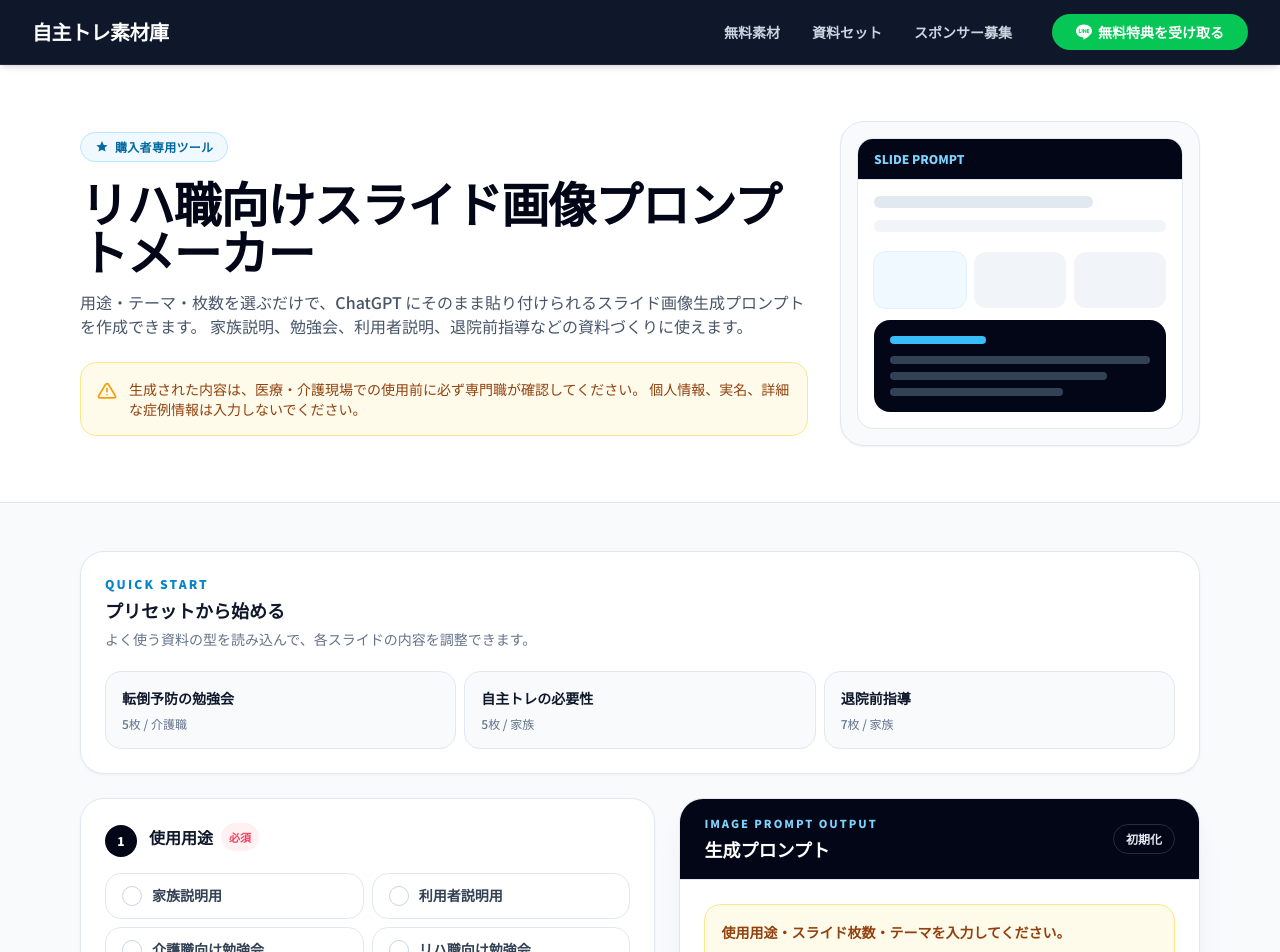
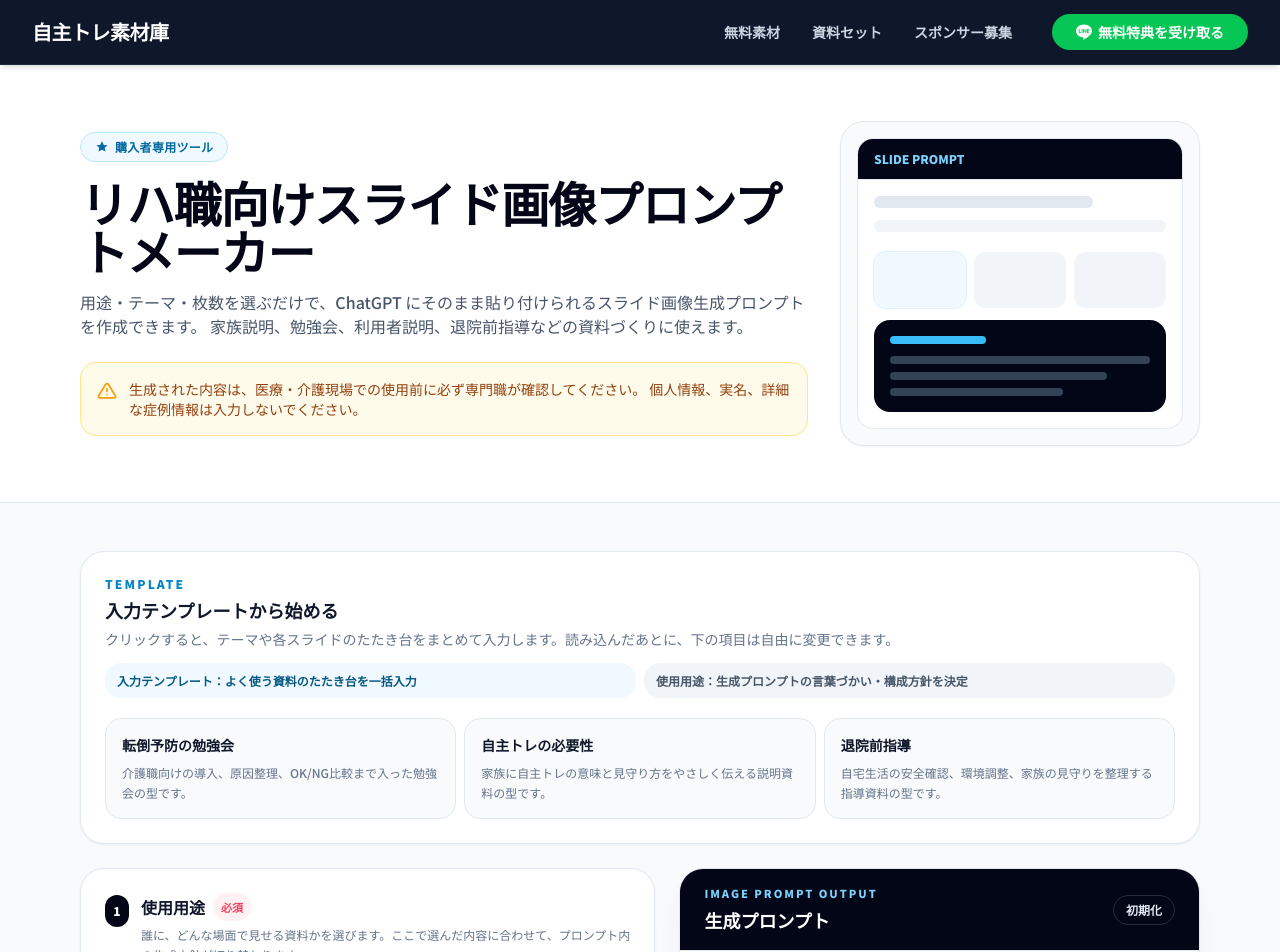
Before and after one commit to makomaru2023/jishutore-starter, a Next.js app: page /member/slide-prompt-generator in a window 1280 px wide. Shown: the top 952 px of the page. Built offline with nearby package versions, Linux system fonts and the light colour scheme.

Commit message:
改善: プロンプトメーカーのテンプレート表示を整理

```diff
--- a/src/components/member/slide-prompt-generator/SlidePromptGenerator.tsx
+++ b/src/components/member/slide-prompt-generator/SlidePromptGenerator.tsx
@@ -154,14 +154,22 @@ export function SlidePromptGenerator() {
       <section className="rounded-3xl border border-slate-200 bg-white p-5 shadow-sm shadow-slate-200/60 sm:p-6">
         <div className="mb-5">
           <p className="text-xs font-black uppercase tracking-[0.18em] text-sky-600">
-            Quick Start
+            TEMPLATE
           </p>
           <h3 className="mt-1 text-lg font-black text-slate-900">
-            プリセットから始める
+            入力テンプレートから始める
           </h3>
           <p className="mt-1 text-sm font-medium leading-relaxed text-slate-500">
-            よく使う資料の型を読み込んで、各スライドの内容を調整できます。
+            クリックすると、テーマや各スライドのたたき台をまとめて入力します。読み込んだあとに、下の項目は自由に変更できます。
           </p>
+          <div className="mt-3 grid gap-2 text-xs font-bold leading-relaxed text-slate-500 sm:grid-cols-2">
+            <div className="rounded-2xl bg-sky-50 px-3 py-2 text-sky-800">
+              入力テンプレート：よく使う資料のたたき台を一括入力
+            </div>
+            <div className="rounded-2xl bg-slate-100 px-3 py-2 text-slate-600">
+              使用用途：生成プロンプトの言葉づかい・構成方針を決定
+            </div>
+          </div>
         </div>
         <div className="grid gap-2 sm:grid-cols-3">
           {PRESETS.map((preset) => (
@@ -174,8 +182,8 @@ export function SlidePromptGenerator() {
               <span className="block text-sm font-black text-slate-900">
                 {preset.label}
               </span>
-              <span className="mt-2 block text-xs font-medium text-slate-500">
-                {preset.slideCount} / {preset.audience}
+              <span className="mt-2 block text-xs font-medium leading-relaxed text-slate-500">
+                {preset.summary}
               </span>
             </button>
           ))}
@@ -184,7 +192,12 @@ export function SlidePromptGenerator() {
 
       <div className="grid items-start gap-6 lg:grid-cols-[minmax(0,1.05fr)_minmax(380px,0.95fr)]">
         <div className="space-y-6">
-          <Section step={1} title="使用用途" required>
+          <Section
+            step={1}
+            title="使用用途"
+            required
+            description="誰に、どんな場面で見せる資料かを選びます。ここで選んだ内容に合わせて、プロンプト内の作成方針が切り替わります。"
+          >
             <div className="grid grid-cols-1 gap-2 sm:grid-cols-2">
               {PURPOSES.map((item) => (
                 <OptionCard
--- a/src/components/member/slide-prompt-generator/constants.ts
+++ b/src/components/member/slide-prompt-generator/constants.ts
@@ -145,6 +145,7 @@ export const PURPOSE_GUIDELINES: Record<Purpose, string[]> = {
 export interface Preset {
   id: string;
   label: string;
+  summary: string;
   purpose: Purpose;
   slideCount: SlideCount;
   theme: string;
@@ -158,6 +159,7 @@ export const PRESETS: Preset[] = [
   {
     id: "fall-prevention",
     label: "転倒予防の勉強会",
+    summary: "介護職向けの導入、原因整理、OK/NG比較まで入った勉強会の型です。",
     purpose: "介護職向け勉強会",
     slideCount: "5枚",
     theme: "転倒予防について、介護職が明日から注意できるポイントを伝えたい",
@@ -175,6 +177,7 @@ export const PRESETS: Preset[] = [
   {
     id: "self-training-need",
     label: "自主トレの必要性",
+    summary: "家族に自主トレの意味と見守り方をやさしく伝える説明資料の型です。",
     purpose: "家族説明用",
     slideCount: "5枚",
     theme: "退院後も自主トレを継続する必要性を家族に分かりやすく伝えたい",
@@ -192,6 +195,7 @@ export const PRESETS: Preset[] = [
   {
     id: "pre-discharge",
     label: "退院前指導",
+    summary: "自宅生活の安全確認、環境調整、家族の見守りを整理する指導資料の型です。",
     purpose: "退院前指導用",
     slideCount: "7枚",
     theme: "退院後の生活で安全に過ごすための環境調整、動作方法、家族の見守りポイントを伝えたい",
```
